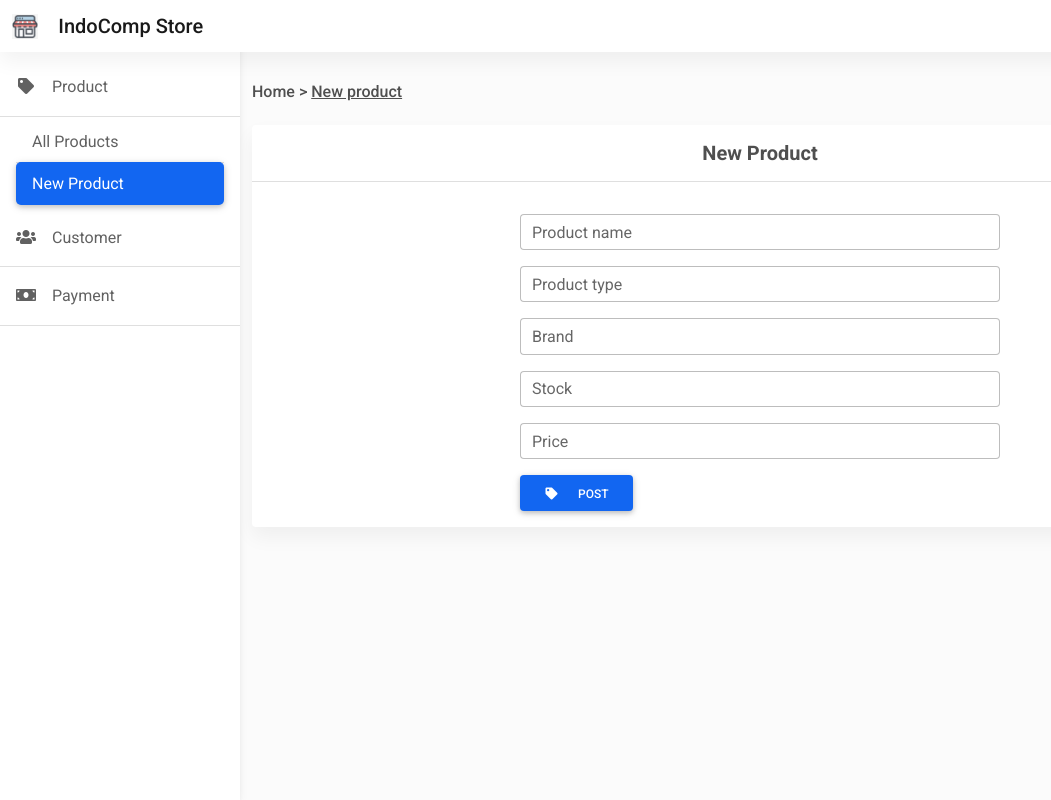
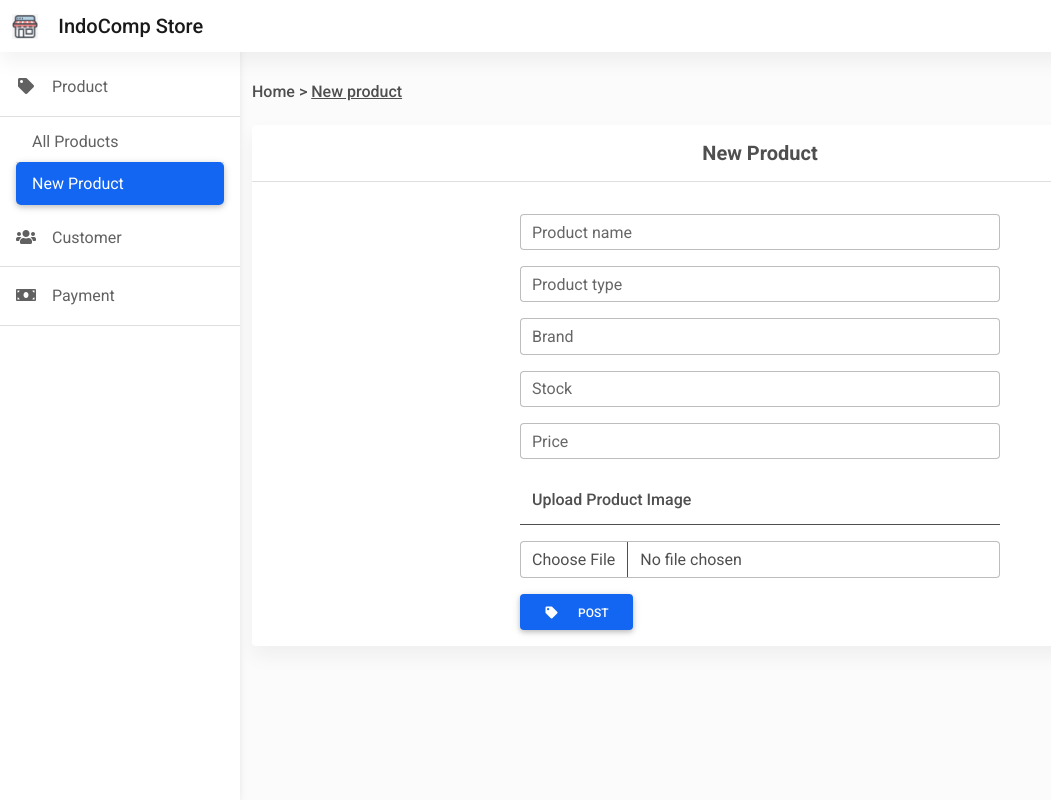
Before and after one commit to flutter-bc-19-team-5/indo-comp-store, a Node server app: page /product/addPage in a window 1280 px wide. Shown: the whole page, without its empty margins (0-1051 px from the left). Run offline with Node 20, Linux system fonts and the light colour scheme; some libraries are stand-ins or nearby versions.

Commit message:
adding image upload button

```diff
--- a/views/product/add.ejs
+++ b/views/product/add.ejs
@@ -30,28 +30,40 @@
               <!-- name type brand price stock -->
               <div class="card-body">
                 <div class="row justify-content-center">
-                <form class="col-md-6" action="/product/add/<%= fields?.id %>" method="post" onsubmit="onSubmit()">
+                  <form class="col-md-6" action="/product/add/<%= fields?.id %>" method="post" onsubmit="onSubmit()"
+                    enctype="multipart/form-data">
                     <div class="form-outline my-3">
-                    <input required name="name" value="<%= fields?.name %>" type="text" id="ProductName" class="form-control" />
+                      <input required name="name" value="<%= fields?.name %>" type="text" id="ProductName"
+                        class="form-control" />
                       <label class="form-label" for="ProductName">Product name</label>
                     </div>
                     <div class="form-outline my-3">
-                    <input required name="type" value="<%= fields?.type %>" type="text" id="Type" class="form-control" />
+                      <input required name="type" value="<%= fields?.type %>" type="text" id="Type"
+                        class="form-control" />
                       <label class="form-label" for="Type">Product type</label>
                     </div>
                     <div class="form-outline my-3">
-                    <input required name="brand" value="<%= fields?.brand %>" type="text" id="Brand" class="form-control" />
+                      <input required name="brand" value="<%= fields?.brand %>" type="text" id="Brand"
+                        class="form-control" />
                       <label class="form-label" for="Brand">Brand</label>
                     </div>
                     <div class="form-outline my-3">
-                    <input required name="stock" value="<%= fields?.stock %>" type="number" id="Stock" class="form-control" />
+                      <input required name="stock" value="<%= fields?.stock %>" type="number" id="Stock"
+                        class="form-control" />
                       <label class="form-label" for="Stock">Stock</label>
                     </div>
                     <div class="form-outline my-3">
-                    <input required name="price" value="<%= fields?.price %>" type="number" id="Price" class="form-control" />
+                      <input required name="price" value="<%= fields?.price %>" type="number" id="Price"
+                        class="form-control" />
                       <label class="form-label" for="Price">Price</label>
                     </div>
-
+                    <!-- Upload Image Button -->
+                    <label style="padding: 12px; font-weight:500; border-bottom: solid 1px; width: 100%;">
+                      Upload Product Image</label>
+                    <div class="form-outline my-3">
+                      <input required name="image" type="file" id="image" accept="image/png, image/jpeg, image/jpg"
+                        class="form-control" />
+                    </div>
                     <% if (error) { %>
                       <div class="alert alert-danger" role="alert">
                         <%= error %>
```
Also changed, not shown: views/product/edit.ejs (+20 -7 lines). Lines whose indentation alone changed are shown as unchanged.
